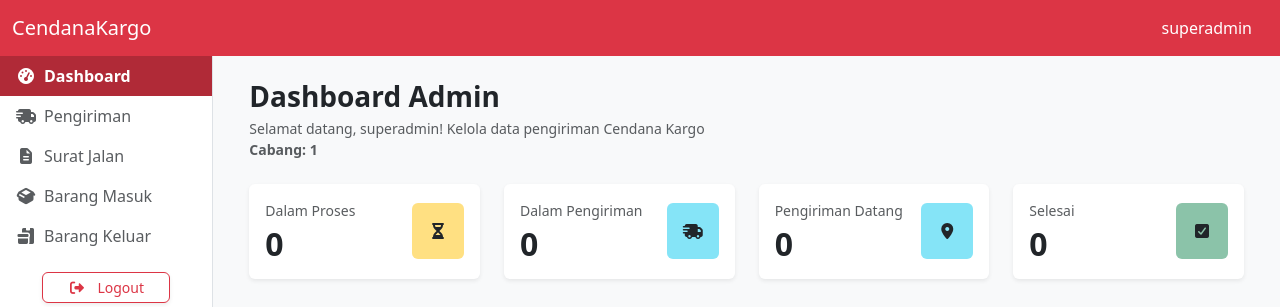
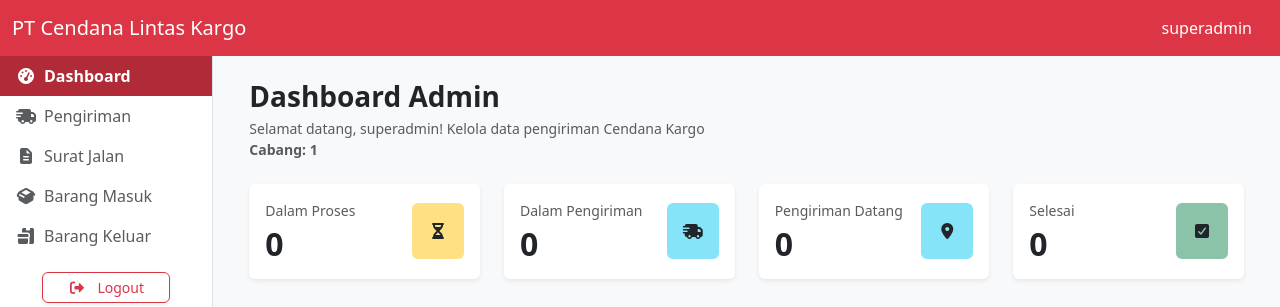
Before and after one commit to ORU25/CendanaKargo, a PHP site: page /CendanaKargo/dashboard/admin/index.php in a window 1280 px wide. Shown: the top 307 px of the page. Run offline with PHP 8.4, Linux system fonts and the light colour scheme; a user stored in the database is signed in; data comes from the database, SQL or seed files in the repository; data that the repository does not hold is empty.

Commit message:
fix: name navDashboard

```diff
--- a/components/navDashboard.php
+++ b/components/navDashboard.php
@@ -2,7 +2,7 @@
   <div class="container-fluid">
         <div class="d-flex align-items-center">
 
-            <a class="navbar-brand m-0" href="<?= BASE_URL; ?>">CendanaKargo</a>
+            <a class="navbar-brand m-0" href="<?= BASE_URL; ?>">PT Cendana Lintas Kargo</a>
         </div>
     <div class="d-lg-flex">
         <span class="navbar-text text-white me-3 d-none d-lg-block">
```
